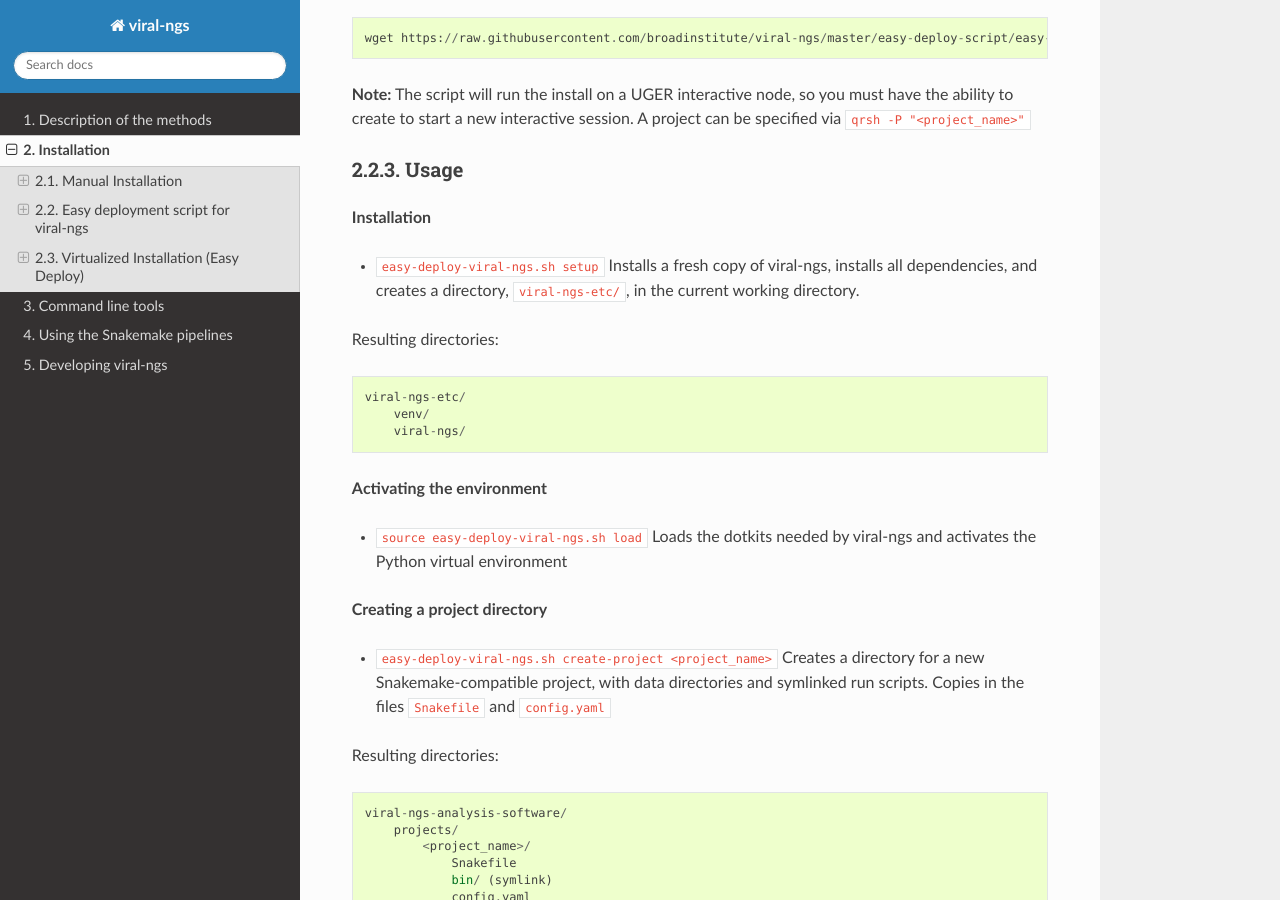
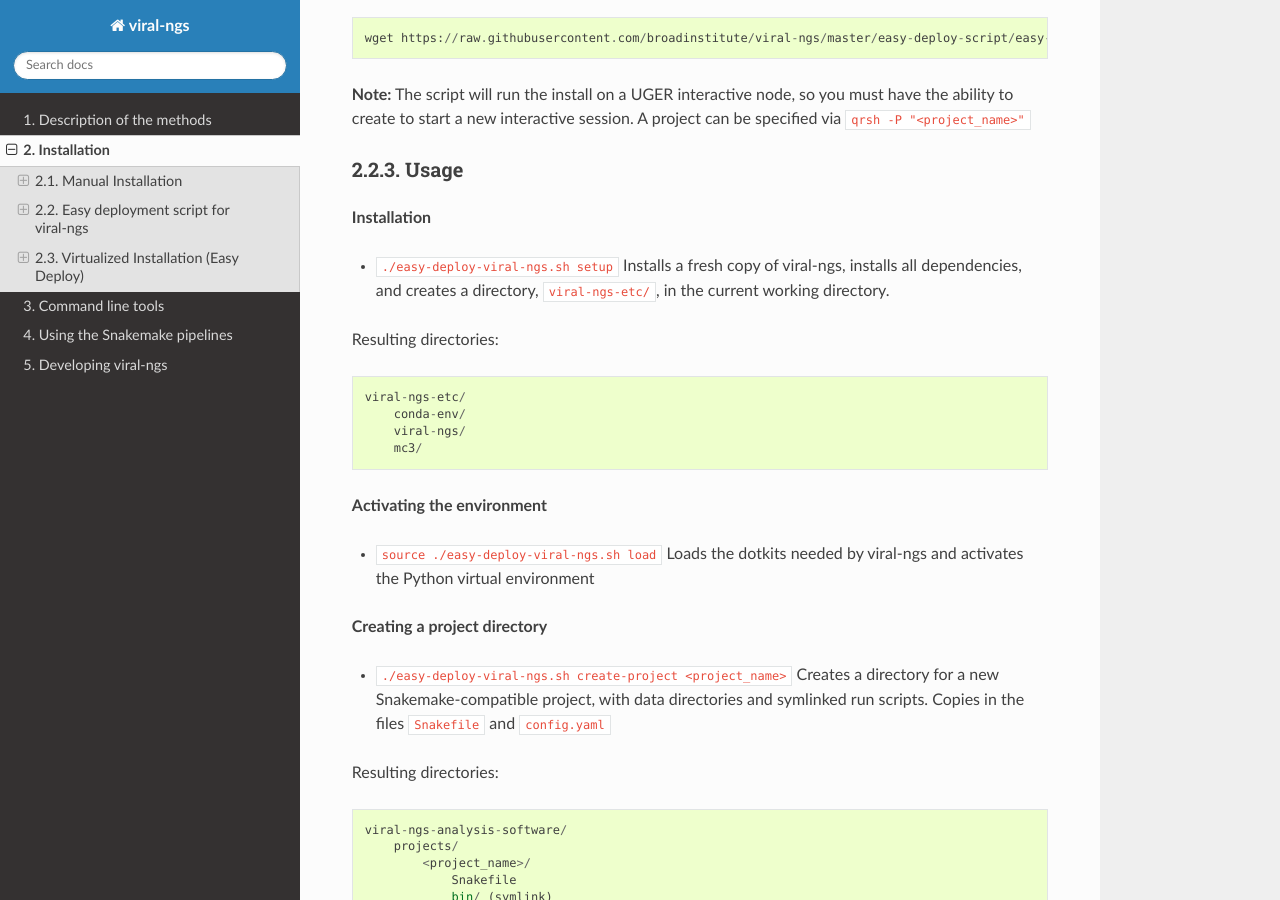
Before and after one commit to broadinstitute/viral-ngs, a Sphinx documentation site: the page built from docs/install.rst, in a window 1280 px wide and 900 px high, scrolled down 2204 px. Built offline with Sphinx 7.4.7 and the Read the Docs theme 2.0.0, drawn with Linux system fonts in a browser that asks for light colours; formulas are drawn with MathJax 3.

Commit message:
update docs example to reflect conda-based easy deploy

```diff
--- a/docs/install.rst
+++ b/docs/install.rst
@@ -84,21 +84,22 @@
 
 **Installation**
 
-* ``easy-deploy-viral-ngs.sh setup`` Installs a fresh copy of viral-ngs, installs all dependencies, and creates a directory, ``viral-ngs-etc/``, in the current working directory.
+* ``./easy-deploy-viral-ngs.sh setup`` Installs a fresh copy of viral-ngs, installs all dependencies, and creates a directory, ``viral-ngs-etc/``, in the current working directory.
 
 Resulting directories::
 
   viral-ngs-etc/
-      venv/
+      conda-env/
       viral-ngs/
+      mc3/
 
 **Activating the environment**
 
-* ``source easy-deploy-viral-ngs.sh load`` Loads the dotkits needed by viral-ngs and activates the Python virtual environment
+* ``source ./easy-deploy-viral-ngs.sh load`` Loads the dotkits needed by viral-ngs and activates the Python virtual environment
 
 **Creating a project directory**
 
-* ``easy-deploy-viral-ngs.sh create-project <project_name>`` Creates a directory for a new Snakemake-compatible project, with data directories and symlinked run scripts. Copies in the files ``Snakefile`` and ``config.yaml``
+* ``./easy-deploy-viral-ngs.sh create-project <project_name>`` Creates a directory for a new Snakemake-compatible project, with data directories and symlinked run scripts. Copies in the files ``Snakefile`` and ``config.yaml``
 
 
 Resulting directories::
```
Also changed, not shown: easy-deploy-script/README.md.
